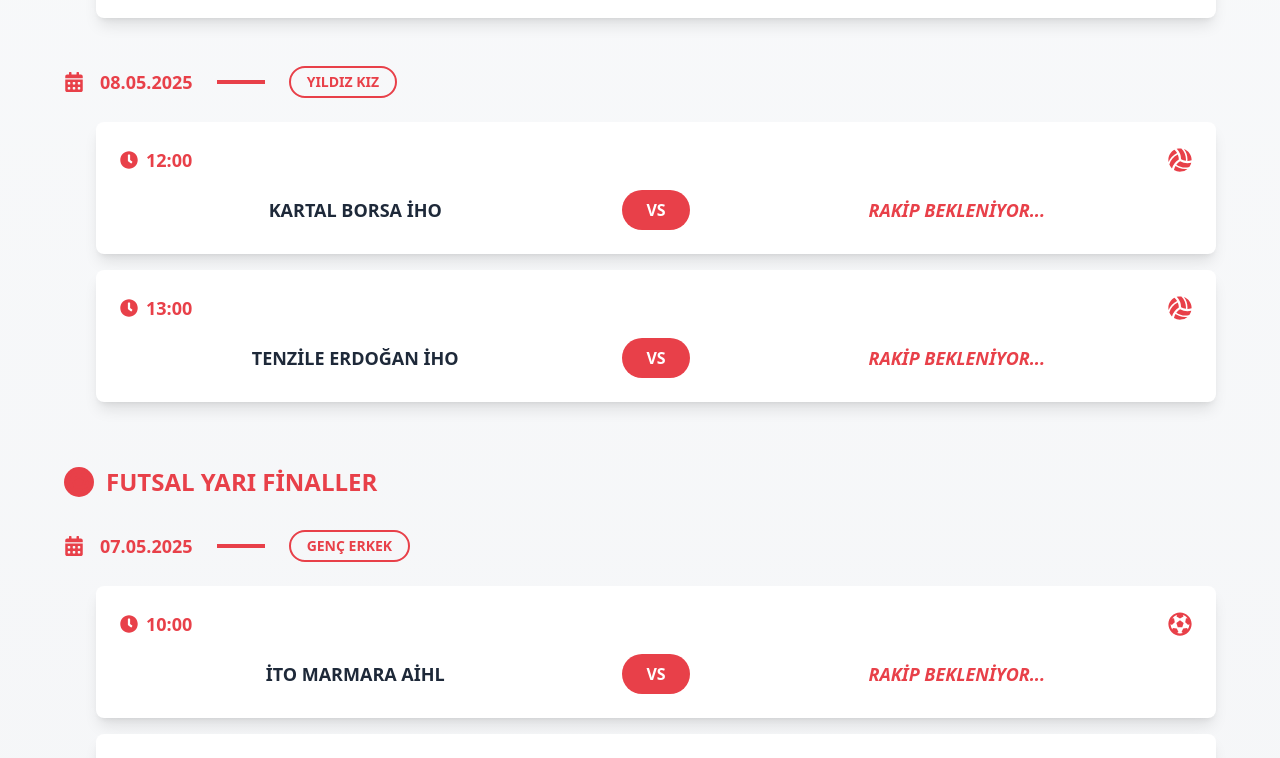
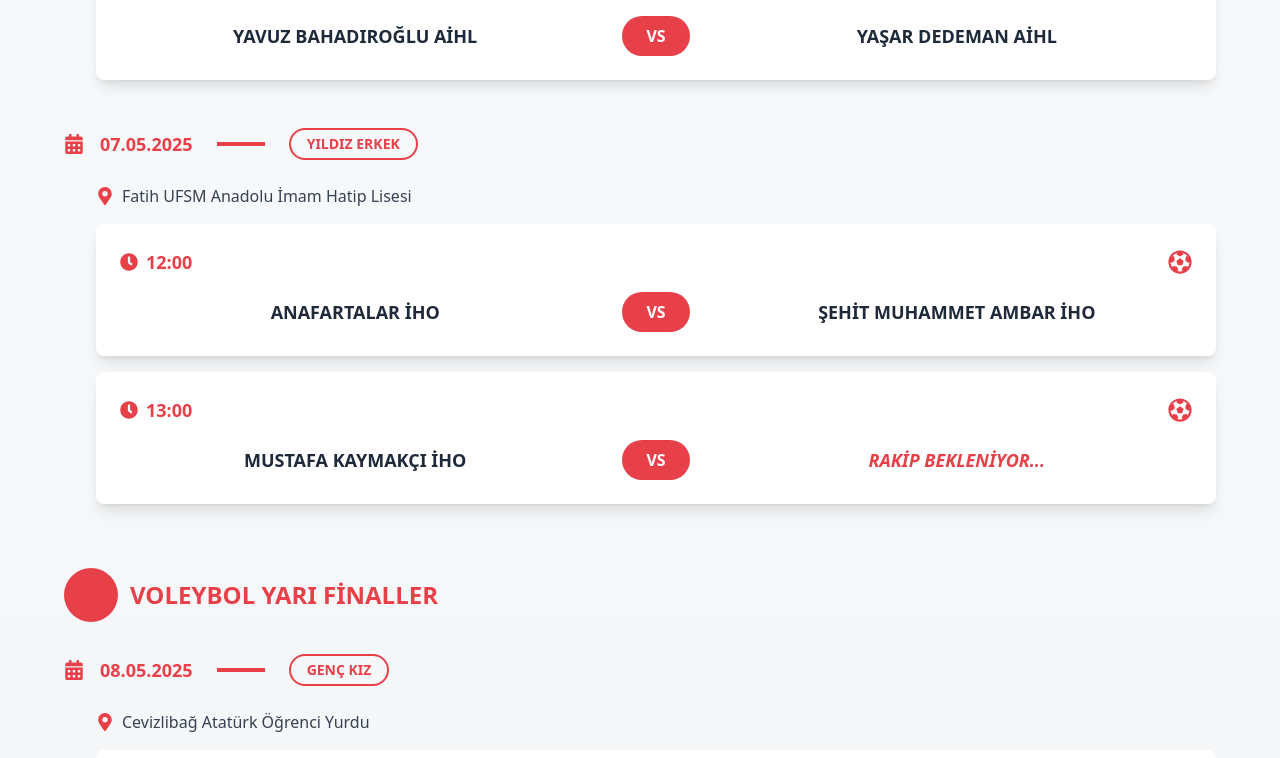
Before and after one commit to ondertalhatorpil/imamhatipsporoyunlari.com, a React (Vite) app in the folder frontend/: page /turnuva-final-asamasi in a window 1280 px wide. Shown: the part 762-1520 px from the top of the page. Built offline with nearby package versions, Linux system fonts and the light colour scheme.

Commit message:
feat: final page resposive

```diff
--- a/frontend/src/pages/TournamentFinal.jsx
+++ b/frontend/src/pages/TournamentFinal.jsx
@@ -1,5 +1,5 @@
 import React from 'react';
-import { FaTrophy, FaCalendarAlt, FaClock, FaVolleyballBall, FaFutbol, FaUsers } from 'react-icons/fa';
+import { FaTrophy, FaCalendarAlt, FaClock, FaVolleyballBall, FaFutbol, FaMapMarkerAlt } from 'react-icons/fa';
 import { MdSportsSoccer } from 'react-icons/md';
 
 const TournamentFinal = () => {
@@ -7,6 +7,7 @@ const TournamentFinal = () => {
     {
       date: '08.05.2025',
       category: 'GENÇ KIZ',
+      venue: 'Cevizlibağ Atatürk Öğrenci Yurdu',
       matches: [
         {
           time: '10:00',
@@ -23,6 +24,7 @@ const TournamentFinal = () => {
     {
       date: '08.05.2025',
       category: 'YILDIZ KIZ',
+      venue: 'Cevizlibağ Atatürk Öğrenci Yurdu',
       matches: [
         {
           time: '12:00',
@@ -42,27 +44,29 @@ const TournamentFinal = () => {
     {
       date: '07.05.2025',
       category: 'GENÇ ERKEK',
+      venue: 'Fatih UFSM Anadolu İmam Hatip Lisesi',
       matches: [
         {
           time: '10:00',
           team1: 'İTO MARMARA AİHL',
-          team2: 'RAKİP BEKLENİYOR...'
+          team2: 'FATİH UFSM AİHL'
         },
         {
           time: '11:00',
           team1: 'YAVUZ BAHADIROĞLU AİHL',
-          team2: 'RAKİP BEKLENİYOR...'
+          team2: 'YAŞAR DEDEMAN AİHL'
         }
       ]
     },
     {
       date: '07.05.2025',
       category: 'YILDIZ ERKEK',
+      venue: 'Fatih UFSM Anadolu İmam Hatip Lisesi',
       matches: [
         {
           time: '12:00',
           team1: 'ANAFARTALAR İHO',
-          team2: 'RAKİP BEKLENİYOR...'
+          team2: 'ŞEHİT MUHAMMET AMBAR İHO'
         },
         {
           time: '13:00',
@@ -110,7 +114,7 @@ const TournamentFinal = () => {
   const SportSection = ({ title, icon, sport, matches }) => (
     <div className="mb-12 sm:mb-16">
       <div className="flex items-center mb-6 sm:mb-8">
-        <div className="rounded-full bg-[#E84049] bg-opacity-10">
+        <div className="rounded-full bg-[#E84049] bg-opacity-10 p-3">
           {icon}
         </div>
         <h2 className="text-lg sm:text-2xl font-bold text-[#E84049] ml-2 sm:ml-3">{title}</h2>
@@ -125,6 +129,12 @@ const TournamentFinal = () => {
             <span className="border-2 border-[#E84049] text-[#E84049] px-2 sm:px-4 py-1 rounded-full text-xs sm:text-sm font-semibold mt-2 sm:mt-0">
               {matchDay.category}
             </span>
+          </div>
+
+          {/* Venue Information */}
+          <div className="flex items-center mb-4 pl-0 sm:pl-8">
+            <FaMapMarkerAlt className="text-[#E84049] mr-2 text-base sm:text-lg flex-shrink-0" />
+            <span className="text-sm sm:text-base text-gray-700 font-medium">{matchDay.venue}</span>
           </div>
 
           <div className="pl-0 sm:pl-8">
@@ -154,20 +164,20 @@ const TournamentFinal = () => {
           </div>
         </div>
 
-        {/* Voleybol Section */}
+        {/* Futsal Section - Shows first since it's on May 7 */}
+        <SportSection
+          title="FUTSAL YARI FİNALLER"
+          icon={<MdSportsSoccer className="text-[#E84049] text-2xl sm:text-3xl" />}
+          sport="futsal"
+          matches={futsalMatches}
+        />
+
+        {/* Voleybol Section - Shows second since it's on May 8 */}
         <SportSection
           title="VOLEYBOL YARI FİNALLER"
           icon={<FaVolleyballBall className="text-[#E84049] text-2xl sm:text-3xl" />}
           sport="volleyball"
           matches={volleyballMatches}
-        />
-
-        {/* Futsal Section */}
-        <SportSection
-          title="FUTSAL YARI FİNALLER"
-          icon={<MdSportsSoccer className="text-[#E84049] text-2xl sm:text-3xl" />}
-          sport="futsal"
-          matches={futsalMatches}
         />
 
       </div>
```
